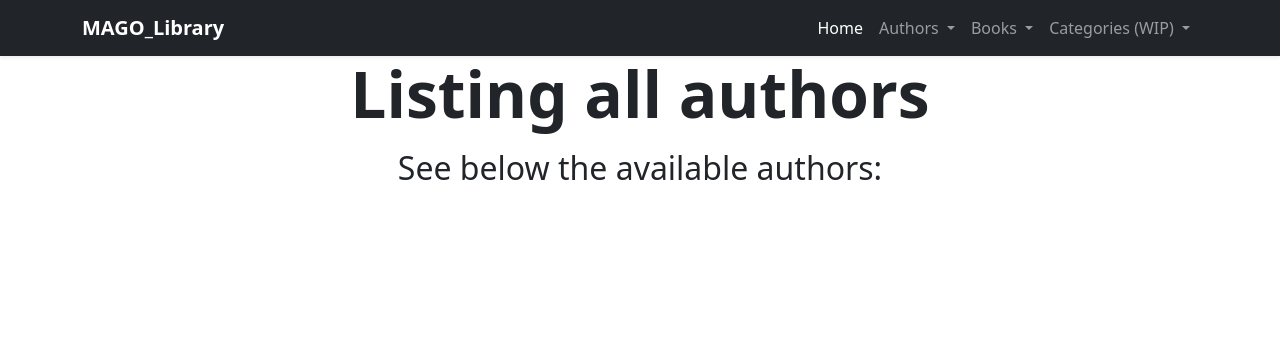
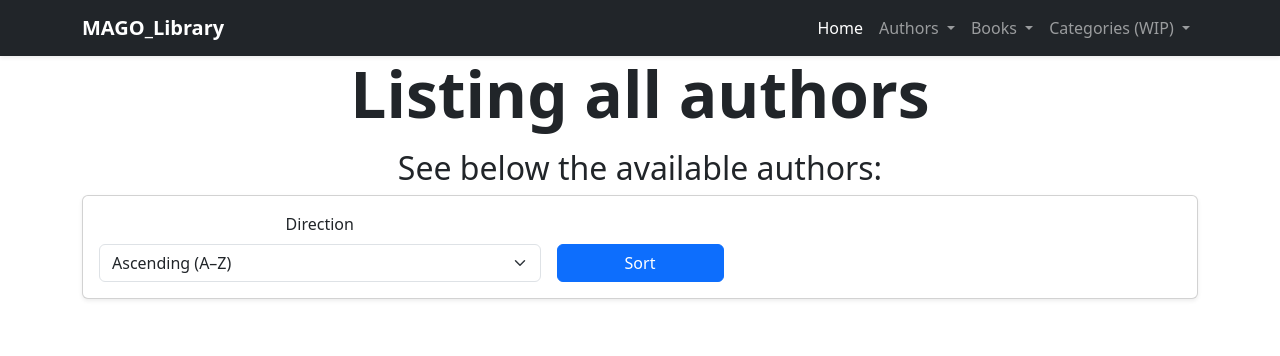
Before and after one commit to El-Mago01/Digital_Library, a Flask app: page /list_authors in a window 1280 px wide. Shown: the top 356 px of the page. Run offline with Flask 3, Linux system fonts and the light colour scheme.

Commit message:
Added sort by authors or title for books listing + direction (i.e. ascending / descending. For the listing of authors, there is a sorting based on direction.

```diff
--- a/app.py
+++ b/app.py
@@ -41,8 +41,8 @@ with app.app_context():
 Helper functions
 -----------------------------------------------------------------------
 """
-def return_to_home(current_function, outcome:dict):
-    all_books = ds.get_all_books_elements()
+def return_to_home(current_function, outcome:dict, sorting_command:dict):
+    all_books = ds.get_all_books_elements(sorting_command)
     print(type(all_books))
     for title, author_name, publication_year, cover_image, book_id in all_books:
         print(f"title: {title}, author: {author_name}, publication_year: {publication_year}, cover_image: {cover_image}")
@@ -71,8 +71,11 @@ Routes
 """
 @app.route('/', methods=['GET'])
 def home():
-    outcome = {'result': 200, 'message': 'empty'}
-    return return_to_home("Current books in MAGO Library", outcome)
+    outcome = {'result': 200, 'message': 'No messages'}
+    sorting_command = {'sort_by': request.args.get('sort_by', "books"),
+                       'direction': request.args.get('direction', "asc")}
+
+    return return_to_home("Current books in MAGO Library", outcome, sorting_command)
 
 
 
@@ -140,7 +143,9 @@ def add_book():
             possible_books = df.fetch_book_info(book_title, author_name)
         except df.BookFetchException as e:
             outcome = {'result': 200, 'message': f'Could not fetch book/author information due to an exception: \n{e}. \nTry again later.'}
-            return return_to_home("Adding a new author", outcome=outcome)
+            sorting_command = {'sort_by': "books",
+                               'direction': "asc"}
+            return return_to_home("Adding a new author", outcome, sorting_command)
         # possible_books contains a list of dictionaries with specific info
         # I.e. title, author, olid_book_id, ordernumber
         book_not_found = True
@@ -170,7 +175,9 @@ def add_book():
             possible_books = df.fetch_book_info(book_title, author_name)
         except df.BookFetchException as e:
             outcome = {'result': 200, 'message': f'Could not fetch book/author information due to an exception: \n{e}. \nTry again later.'}
-            return return_to_home("Adding a new author", outcome=outcome)
+            sorting_command = {'sort_by': "books",
+                               'direction': "asc"}
+            return return_to_home("Adding a new author", outcome, sorting_command)
         available_books = []
         for book, author_name in possible_books:
             my_dict=book.serialize()
@@ -240,7 +247,9 @@ def add_book():
         db.session.commit()
         outcome_message += f"<p>Successfully added book {book_to_store.title}</p>"
         outcome = {'result': 200, 'message' : outcome_message}
-    return return_to_home("Adding a book", outcome=outcome )
+        sorting_command = {'sort_by': "books",
+                           'direction': "asc"}
+    return return_to_home("Adding a book", outcome, sorting_command)
 
 @app.route('/manually_add_book', methods=['POST','GET'])
 def manually_add_book():
@@ -286,7 +295,9 @@ def manually_add_book():
     db.session.add(received_book)
     db.session.commit()
     outcome = {'result': 200, 'message' : f'Successfully added book {received_book.title}'}
-    return return_to_home("home.html", outcome=outcome )
+    sorting_command = {'sort_by': "books",
+                       'direction': "asc"}
+    return return_to_home("home.html", outcome, sorting_command)
 
 @app.route('/update_book', methods=['GET'])
 def update_book():
@@ -337,7 +348,9 @@ def updated_book():
 
     db.session.commit()
     outcome = {'result': 200, 'message' : f'Update of book: id-{book_id} successful'}
-    return return_to_home("Update a book", outcome)
+    sorting_command = {'sort_by': "books",
+                       'direction': "asc"}
+    return return_to_home("Update a book", outcome, sorting_command)
 
 
 @app.route('/delete_book', methods=['GET'])
@@ -354,12 +367,15 @@ def delete_book():
     db.session.delete(book_to_delete)
     db.session.commit()
     outcome = {'result': 200, 'message' : f'Deletion of book: id-{received_book_id} successful'}
-    return return_to_home("Delete a book", outcome)
+    sorting_command = {'sort_by': "books",
+                       'direction': "asc"}
+    return return_to_home("Delete a book", outcome, sorting_command)
 
 
 @app.route('/list_authors', methods=['GET'])
 def list_authors():
-    all_authors = ds.get_all_authors_from_db()
+    direction=request.args.get('direction', "asc")
+    all_authors = ds.get_all_authors_from_db(direction)
     for author_id, name, olid_author, cover_img, birth_year, death_year in all_authors:
         print(f"author_id: {author_id}, name: {name}, olid_author: {olid_author}, cover_image: {cover_img}, birth_year: {birth_year}, death_year: {death_year}")
     return render_template('list_authors.html',
--- a/data_storage.py
+++ b/data_storage.py
@@ -1,8 +1,11 @@
 from data_models import db, Author, Book
 from sqlalchemy import func, or_
 
-def get_all_authors_from_db()->list:
-    stmt = db.select(Author).order_by(Author.name.asc())
+def get_all_authors_from_db(direction:str="asc")->list:
+    if direction == "asc":
+        stmt = db.select(Author).order_by(Author.name.asc())
+    else:
+        stmt = db.select(Author).order_by(Author.name.desc())
     author_list = db.session.execute(stmt).scalars().all()
     authors = []
     for author in author_list:
@@ -22,9 +25,19 @@ def get_authors_name_and_ids()->list:
 
 
 
-def get_all_books_elements(direction:str="asc")->list:
+def get_all_books_elements(sorting_command:dict)->list:
     books=[]
-    stmt = db.select(Book, Author).join(Author, Book.author_id == Author.author_id).order_by(Book.title.asc())
+    if sorting_command['sort_by'] == 'title':
+        if sorting_command['direction'] == 'asc':
+            stmt = db.select(Book, Author).join(Author, Book.author_id == Author.author_id).order_by(Book.title.asc())
+        else:
+            stmt = db.select(Book, Author).join(Author, Book.author_id == Author.author_id).order_by(Book.title.desc())
+    else:
+        if sorting_command['direction'] == 'asc':
+            stmt = db.select(Book, Author).join(Author, Book.author_id == Author.author_id).order_by(Author.name.asc())
+        else:
+            stmt = db.select(Book, Author).join(Author, Book.author_id == Author.author_id).order_by(Author.name.desc())
+    # stmt = db.select(Book, Author).join(Author, Book.author_id == Author.author_id).order_by(Author.name.asc())
     books_and_authors = db.session.execute(stmt).all()
     for book, author in books_and_authors:
         print(f"{book.title} - {author.name}")
--- a/templates/list_authors.html
+++ b/templates/list_authors.html
@@ -22,6 +22,42 @@
 
 {% block all_authors %}
 <h2>See below the available authors:</h2>
+
+<!-- Sorting toolbar -->
+<div class="card shadow-sm mb-4">
+    <div class="card-body">
+        <form action="{{ url_for('list_authors') }}"
+              method="GET"
+              class="row g-3 align-items-end">
+
+            <!-- Sort direction -->
+            <div class="col-md-5">
+                <label for="direction" class="form-label">
+                    Direction
+                </label>
+
+                <select id="direction"
+                        name="direction"
+                        class="form-select">
+
+                    <option value="asc">Ascending (A–Z)</option>
+                    <option value="desc">Descending (Z–A)</option>
+                </select>
+            </div>
+
+            <!-- Submit button -->
+            <div class="col-md-2 d-grid">
+                <button type="submit" class="btn btn-primary">
+                    Sort
+                </button>
+            </div>
+
+        </form>
+    </div>
+</div>
+<!--This is the end of the sorting mechanism-->
+
+
 {% if all_authors|length != 0 %}
     <div class="container">
         <div class="row">
```
Also changed, not shown: templates/home.html (+49 -1 lines).
